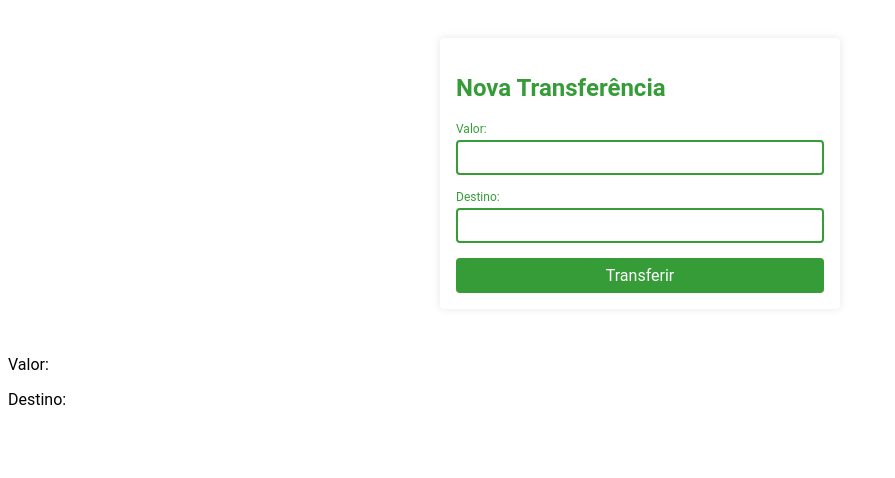
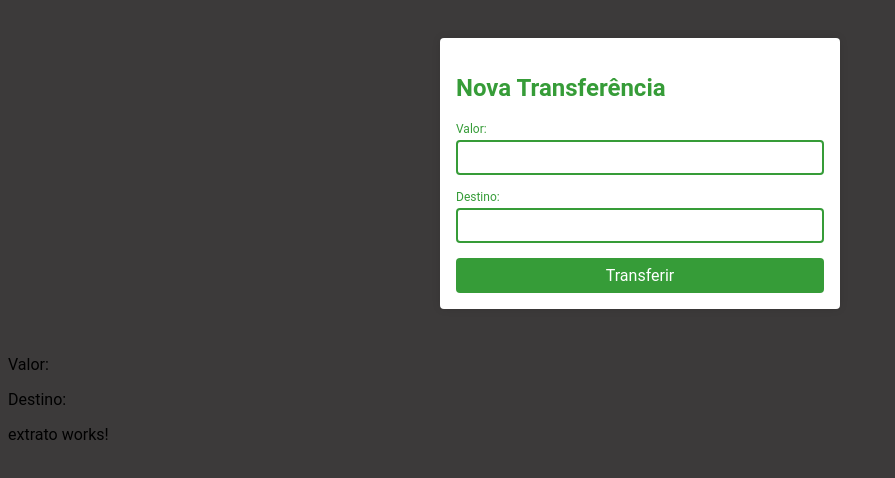
Before and after one commit to BrandonCarlos/LearningAngular, an Angular app: page / in a window 1280 px wide. Shown: the top 478 px of the page, without its empty margins (0-895 px from the left). Built offline with nearby package versions, Linux system fonts and the light colour scheme.

Commit message:
Add new component to view and formatted data

```diff
--- a/src/app/app.component.html
+++ b/src/app/app.component.html
@@ -5,3 +5,5 @@
 
 <p>Valor: {{ transferencia?.valor }}</p><!-- transferencia? <-- se tiver alguma coisa dentro de "transferencia" pega pra mim -->
 <p>Destino: {{ transferencia?.destino }}</p>
+
+<app-extrato></app-extrato>
--- a/src/app/app.component.scss
+++ b/src/app/app.component.scss
@@ -0,0 +1,3 @@
+body {
+  background: #ccc;
+}
--- a/src/app/app.module.ts
+++ b/src/app/app.module.ts
@@ -3,12 +3,14 @@
 
 import { AppComponent } from './app.component';
 import { NovaTransferenciaComponent } from './nova transferencia/nova-transferencia.component';
-import { FormsModule } from '@angular/forms';//pegamos lá do site do angular
+import { FormsModule } from '@angular/forms';
+import { ExtratoComponent } from './extrato/extrato.component';//pegamos lá do site do angular
 
 @NgModule({
   declarations: [
     AppComponent,
-    NovaTransferenciaComponent
+    NovaTransferenciaComponent,
+    ExtratoComponent
   ],
   imports: [
     BrowserModule,
--- /dev/null
+++ b/src/app/extrato/extrato.component.html
@@ -0,0 +1 @@
+<p>extrato works!</p>
--- /dev/null
+++ b/src/app/extrato/extrato.component.ts
@@ -0,0 +1,15 @@
+import { Component, OnInit } from '@angular/core';
+
+@Component({
+  selector: 'app-extrato',
+  templateUrl: './extrato.component.html',
+  styleUrls: ['./extrato.component.scss']
+})
+export class ExtratoComponent implements OnInit {
+
+  constructor() { }
+
+  ngOnInit(): void {
+  }
+
+}
--- a/src/styles.scss
+++ b/src/styles.scss
@@ -16,3 +16,7 @@
   padding: 30px;
   margin: 0 auto;
 }
+
+body {
+  background: rgb(60, 58, 58);
+}
```
Also changed, not shown: src/app/extrato/extrato.component.scss (added), 1 other file (tests, documents, lock files or other folders).
